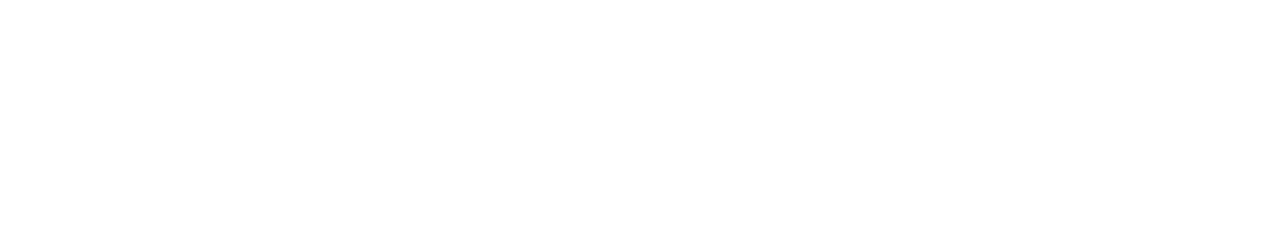
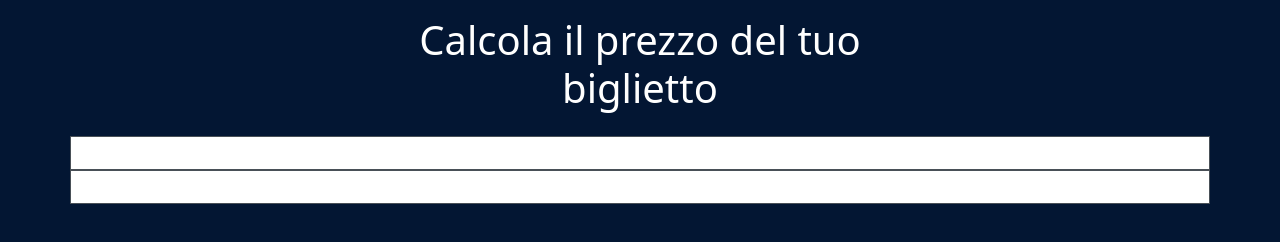
Before and after one commit to LivingtonMerello98/js-biglietto-treno-form, a plain HTML site: page index.html in a window 1280 px wide. Drawn offline with nearby package versions, Linux system fonts and the light colour scheme.

Commit message:
[upd] bootsrap layout

```diff
--- /dev/null
+++ b/css/style.css
@@ -0,0 +1,4 @@
+/* color */
+.lm-bg-blue{
+    background-color: #031633;
+}
--- a/index.html
+++ b/index.html
@@ -4,10 +4,25 @@
     <meta charset="UTF-8">
     <meta name="viewport" content="width=device-width, initial-scale=1.0">
     <link href="https://cdn.jsdelivr.net/npm/bootstrap@5.3.3/dist/css/bootstrap.min.css" rel="stylesheet" integrity="sha384-QWTKZyjpPEjISv5WaRU9OFeRpok6YctnYmDr5pNlyT2bRjXh0JMhjY6hW+ALEwIH" crossorigin="anonymous">
+    <link rel="stylesheet" href="css/style.css">
     <title>calcolo del prezzo del biglietto del treno</title>
 </head>
-<body>
+<body class="100-vh lm-bg-blue">
+    <div class="container" data-bs-theme="dark">
+        <div class="row justify-content-center">
+            <div class="col-6 text-center py-3">
+                <h1 class="text-white">Calcola il prezzo del tuo biglietto</h1>
+            </div>
+            <!-- inserimento dati -->
+            <div class="col-12 border bg-white py-3">
 
+            </div>
+            <!-- ticket generato -->
+            <div class="col-12 border bg-white py-3">
+
+            </div>
+        </div>
+    </div>
     <script src="main.js"></script>
 </body>
 </html>
```
